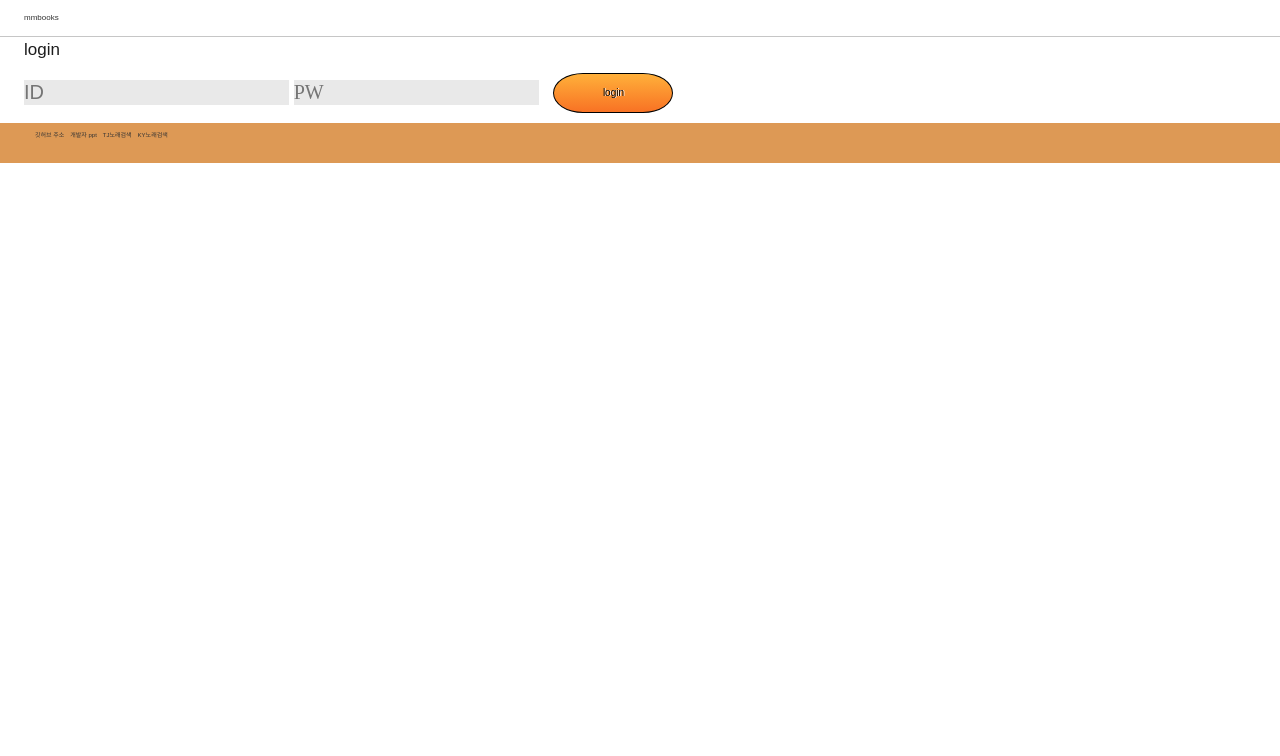
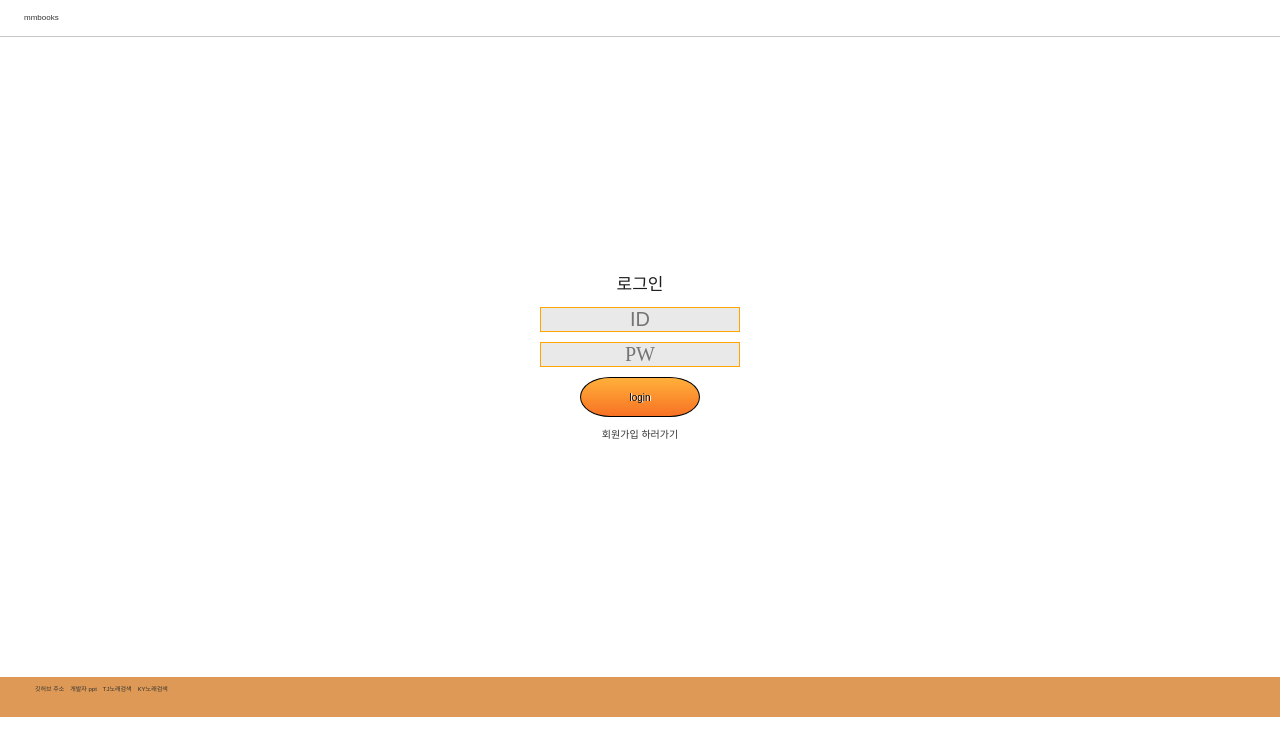
Before and after one commit to bigskylee/mmbook, a website: page static/html/login.html in a window 1280 px wide. Drawn offline with Linux system fonts and the light colour scheme.

Commit message:
로그인 회원가입 완료

```diff
--- a/static/html/login.html
+++ b/static/html/login.html
@@ -17,14 +17,15 @@
                 </div>
             </div>
         </header>
-        <div class="inner">
-            login
-            <div>
-                <form action="/login/loginchack" method="post">
+        <div class="main">
+            로그인
+            <div class="inner login">
+                <form class="login" action="/login/loginchack" method="post">
                     <input name="id" type="text" placeholder="ID" autocomplete="off" />
                     <input name="password" type="password" placeholder="PW" autocomplete="off" />
                     <button id="loginbutton">login</button>
                 </form>
+                <a href="/join" class="joina">회원가입 하러가기</a>
             </div>
         </div>
         <footer id="footer">
--- a/static/js/logout.js
+++ b/static/js/logout.js
@@ -1,8 +1,15 @@
 document.getElementById('logout').addEventListener('click', function () {
-    const form = document.createElement('form')
-    form.setAttribute('method', 'post')
-    form.setAttribute('action', `/logout`)
+    if (confirm('정말 로그아웃합니까?') == true) {
+        //확인
+        // document.form.submit()
+        const form = document.createElement('form')
+        form.setAttribute('method', 'post')
+        form.setAttribute('action', `/logout`)
 
-    document.body.appendChild(form)
-    form.submit()
+        document.body.appendChild(form)
+        form.submit()
+    } else {
+        //취소
+        return
+    }
 })
--- a/static/scss/pattern/_p_layout.scss
+++ b/static/scss/pattern/_p_layout.scss
@@ -256,3 +256,35 @@ button {
     flex-direction: column;
     min-height: 80vh;
 }
+
+.login {
+    @include flex();
+    flex-direction: column;
+    input {
+        text-align: center;
+        margin-top: 10px;
+        width: 60vw;
+        max-width: 200px;
+        border: 1px solid orange;
+    }
+}
+
+.joina {
+    text-align: center;
+    font-size: 1rem;
+}
+
+.join {
+    font-size: 0.8rem;
+    td {
+        text-align: right;
+        padding-right: 10px;
+    }
+    input {
+        margin-top: 10px;
+        width: 50vw;
+        max-width: 140px;
+        font-size: 0.8rem;
+        border: 1px solid orange;
+    }
+}
```
Also changed, not shown: static/html/join.html (+1 -1 lines), static/css/styles.css, 1 other file.
